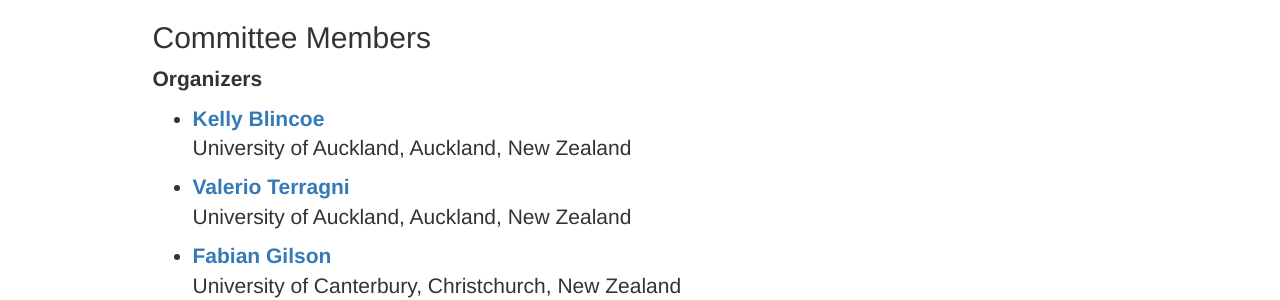
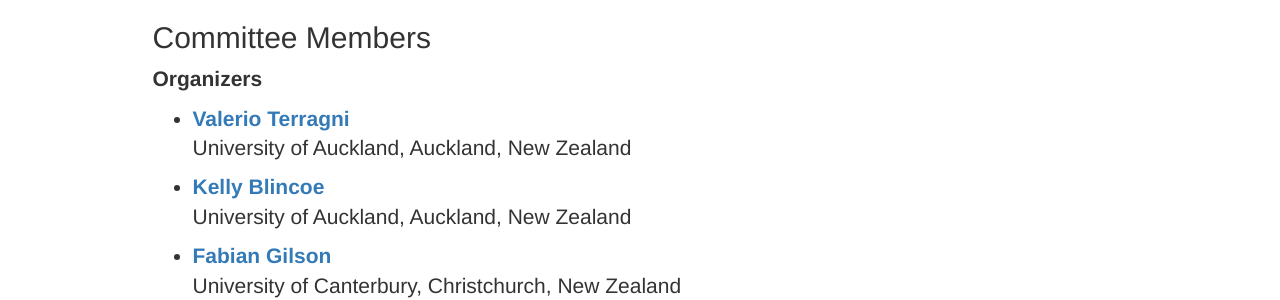
Before and after one commit to SI-NZ-workshop-2024/SI-NZ-workshop-2024, a Jekyll site: the page built from _posts/2014-09-22-services-2.markdown, in a window 1280 px wide and 1317 px high. Shown: the part 865-1165 px from the top of the window. Built offline with Jekyll 4.4.1, drawn with Linux system fonts in a browser that asks for light colours; nearby versions of some CDN libraries; library files that are not in the unit come from our copies.

```diff
--- a/_posts/2014-09-22-services-2.markdown
+++ b/_posts/2014-09-22-services-2.markdown
@@ -7,9 +7,9 @@
 ---
   **Organizers**
 
+  * [**Valerio Terragni**](https://valerio-terragni.github.io/) <br> University of Auckland, Auckland, New Zealand
+
   * [**Kelly Blincoe**](https://kblincoe.github.io/) <br> University of Auckland, Auckland, New Zealand
-
-  * [**Valerio Terragni**](https://valerio-terragni.github.io/) <br> University of Auckland, Auckland, New Zealand
 
   * [**Fabian Gilson**](https://fabgilson.github.io/) <br> University of Canterbury, Christchurch, New Zealand
 
```
